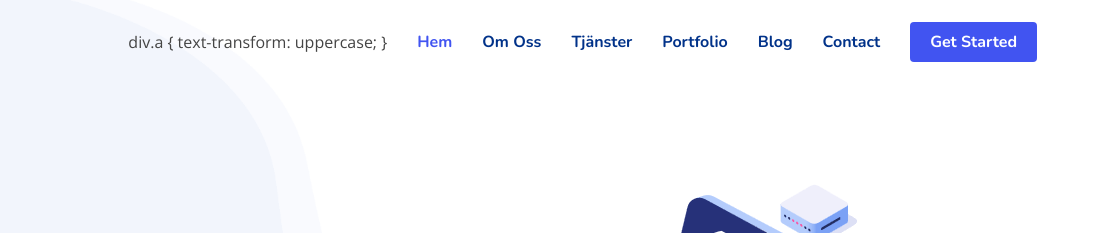
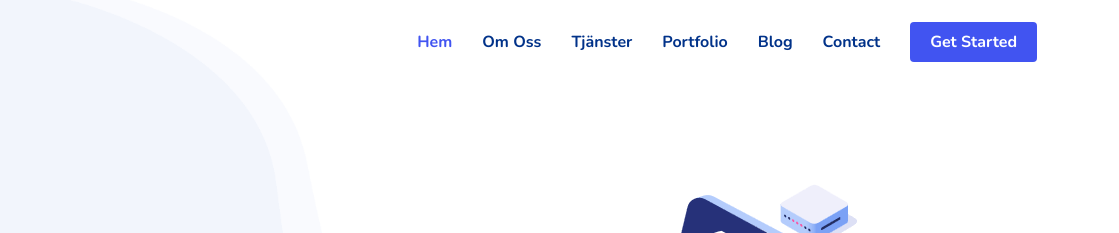
Before and after one commit to salmancth/onenetwork, a plain HTML site: page index.html in a window 1280 px wide. Shown: the top 233 px of the page, 161-1280 px from the left. Drawn offline with nearby package versions, Linux system fonts and the light colour scheme.

Commit message:
Update index.html

```diff
--- a/index.html
+++ b/index.html
@@ -48,9 +48,7 @@
       </a>
 
       <nav id="navbar" class="navbar">
-        div.a {
-          text-transform: uppercase;
-        }
+
         <ul>
           <li><a class="nav-link scrollto active" href="#hero">Hem</a></li>
           <li><a class="nav-link scrollto" href="#about">Om Oss</a></li>
```
